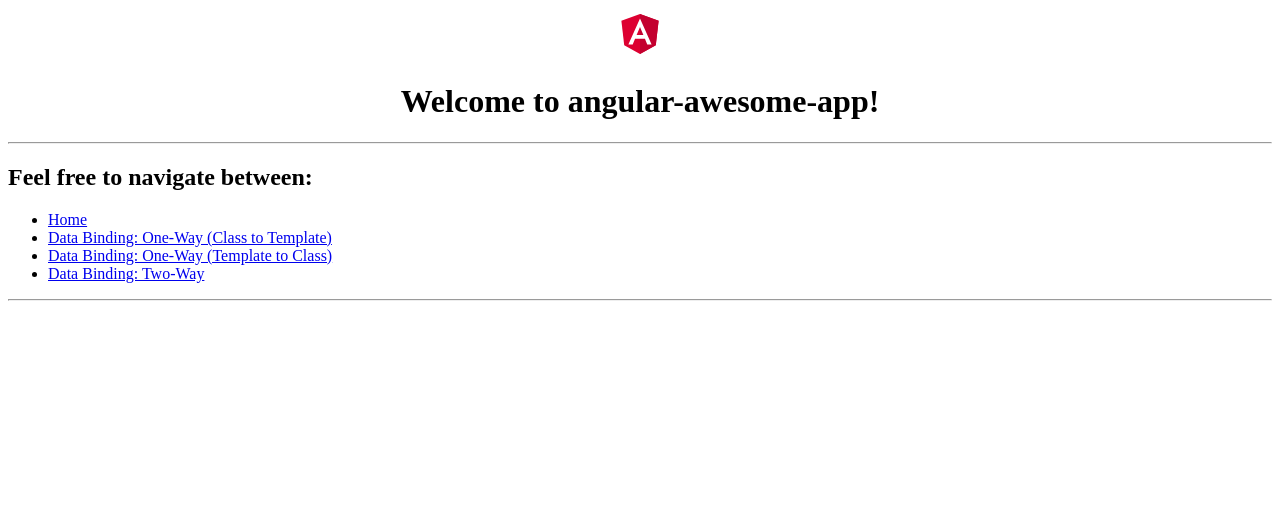
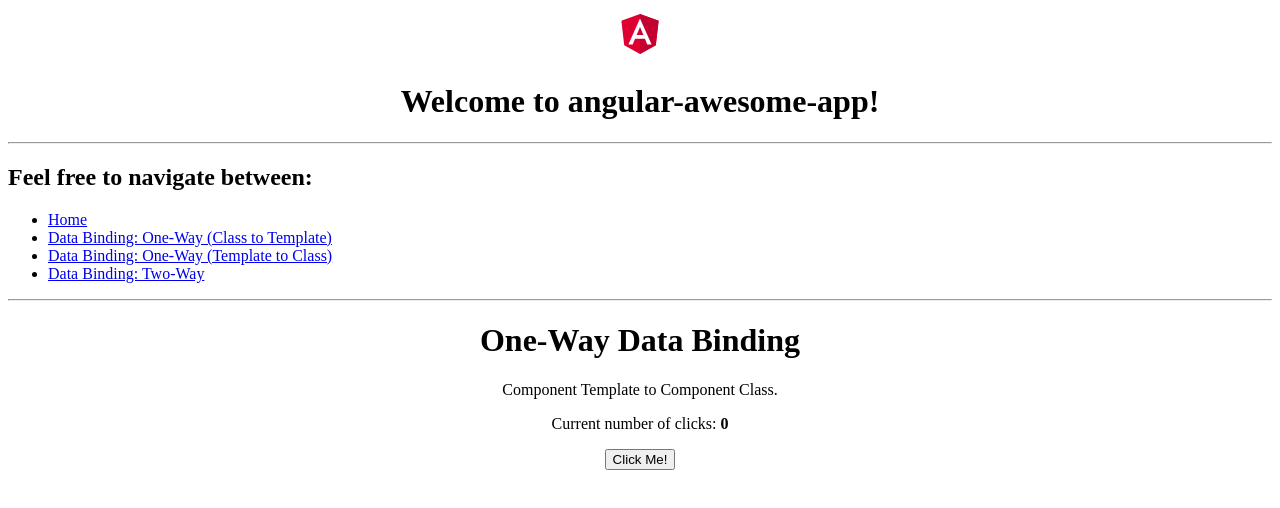
Before and after one commit to jonathanferca/angular-awesome-app, an Angular app: page /data-binding-one-way2 in a window 1280 px wide. Before the commit this address led to /. Shown: the top 508 px of the page. Built offline with nearby package versions, Linux system fonts and the light colour scheme.

Commit message:
adding DataBindingOneWay2Component

```diff
--- a/src/app/app-routing.module.ts
+++ b/src/app/app-routing.module.ts
@@ -3,10 +3,12 @@ import { Routes, RouterModule } from '@angular/router';
 
 import { ProfileComponent } from './components/profile/profile.component';
 import { DataBindingOneWay1Component } from './components/data-binding-one-way1/data-binding-one-way1.component';
+import { DataBindingOneWay2Component } from './components/data-binding-one-way2/data-binding-one-way2.component';
 
 const routes: Routes = [
   { path: 'profile', component: ProfileComponent },
   { path: 'data-binding-one-way1', component: DataBindingOneWay1Component },
+  { path: 'data-binding-one-way2', component: DataBindingOneWay2Component },
 ];
 
 @NgModule({
--- a/src/app/app.module.ts
+++ b/src/app/app.module.ts
@@ -5,12 +5,14 @@ import { AppRoutingModule } from './app-routing.module';
 import { AppComponent } from './app.component';
 import { ProfileComponent } from './components/profile/profile.component';
 import { DataBindingOneWay1Component } from './components/data-binding-one-way1/data-binding-one-way1.component';
+import { DataBindingOneWay2Component } from './components/data-binding-one-way2/data-binding-one-way2.component';
 
 @NgModule({
   declarations: [
     AppComponent,
     ProfileComponent,
-    DataBindingOneWay1Component
+    DataBindingOneWay1Component,
+    DataBindingOneWay2Component
   ],
   imports: [
     BrowserModule,
--- /dev/null
+++ b/src/app/components/data-binding-one-way2/data-binding-one-way2.component.html
@@ -0,0 +1,7 @@
+<h1>One-Way Data Binding</h1>
+<p>Component Template to Component Class.</p>
+
+
+<p>Current number of clicks: <strong>{{ clicksTotal }}</strong></p>
+
+<button (click)="incrementClickCounter()">Click Me!</button>
--- /dev/null
+++ b/src/app/components/data-binding-one-way2/data-binding-one-way2.component.ts
@@ -0,0 +1,21 @@
+import { Component, OnInit } from '@angular/core';
+
+@Component({
+  selector: 'app-data-binding-one-way2',
+  templateUrl: './data-binding-one-way2.component.html',
+  styleUrls: ['./data-binding-one-way2.component.scss']
+})
+export class DataBindingOneWay2Component implements OnInit {
+
+  public clicksTotal = 0;
+
+  constructor() { }
+
+  ngOnInit() {
+  }
+
+  incrementClickCounter() {
+    this.clicksTotal++;
+  }
+
+}
```
Also changed, not shown: src/app/components/data-binding-one-way2/data-binding-one-way2.component.scss (added), 1 other file (tests, documents, lock files or other folders).
